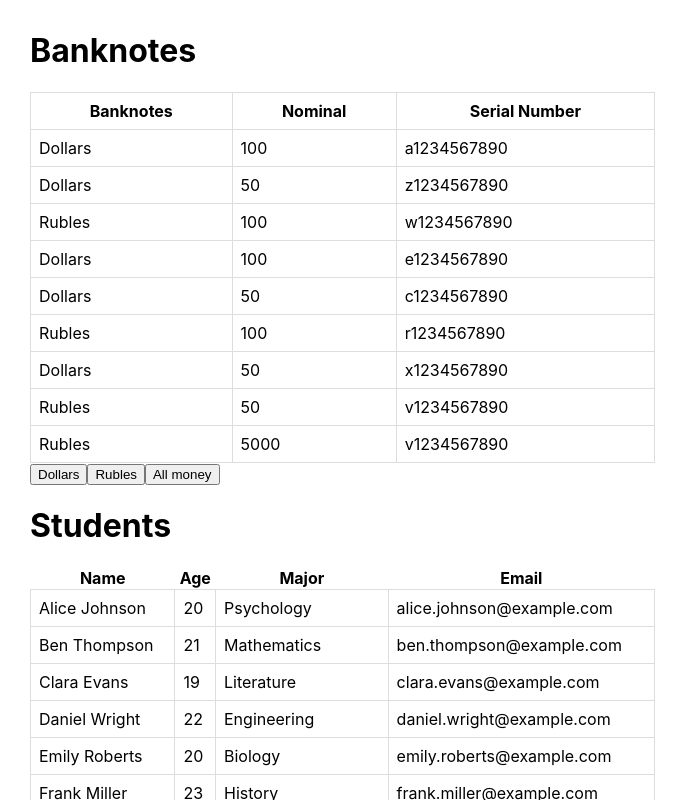
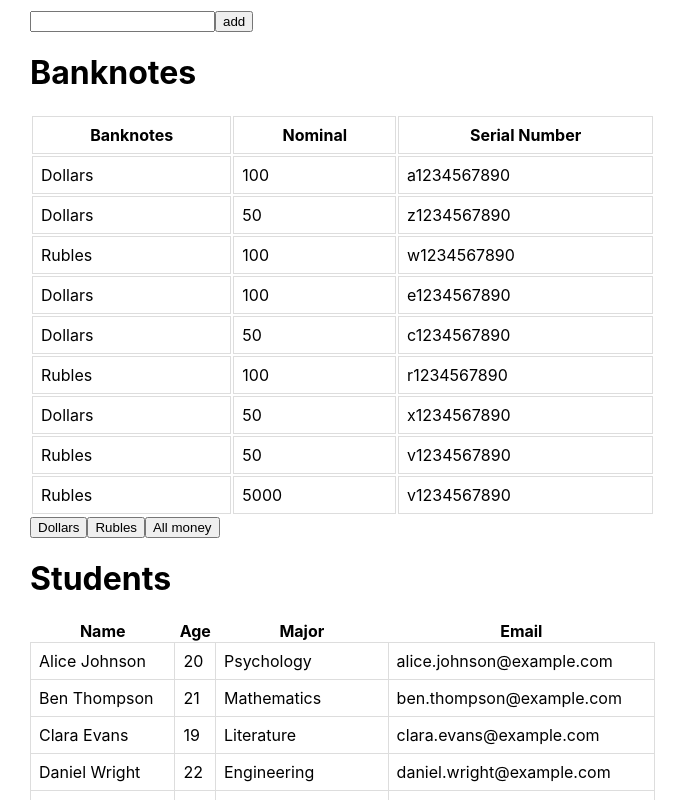
Before and after one commit to regggulus/Microtask_project, a React (Create React App) app: page / in a window 1280 px wide. Shown: the top 800 px of the page, without its empty margins (0-688 px from the left). Built offline with nearby package versions, Linux system fonts and the light colour scheme.

Commit message:
new components InputMessage.tsx

```diff
--- a/src/App.tsx
+++ b/src/App.tsx
@@ -3,10 +3,12 @@ import './App.css';
 import {Students} from "./Sprint_1/students/Students";
 import {TopCars} from "./Sprint_1/topCars/TopCars";
 import {Banknotes} from "./Sprint_1/banknots/Banknotes";
+import {InputMessage} from "./Sprint_1/inputMessage/InputMessage";
 
 function App() {
     return (
         <div className="App">
+            <InputMessage/>
             <Banknotes/>
             <Students/>
             <TopCars/>
--- a/src/Sprint_1/banknots/BanknotesDate.tsx
+++ b/src/Sprint_1/banknots/BanknotesDate.tsx
@@ -1,4 +1,4 @@
-import {Button} from "../button/Button";
+import {UniversalButton} from "../button/UniversalButton";
 import {FilterValueType} from "./Banknotes";
 
 export type MoneyType = {
@@ -15,7 +15,7 @@ export function BanknotesDate({money, changeFilter}: BanknotesDateType) {
     return (
         <div>
             <h1>Banknotes</h1>
-            <table style={{ width: '50%', borderCollapse: 'collapse' }}>
+            <table style={{ width: '50%'}}>
                 <thead>
                 <tr>
                     <th style={{ border: '1px solid #ddd', padding: '8px' }}>Banknotes</th>
@@ -34,9 +34,9 @@ export function BanknotesDate({money, changeFilter}: BanknotesDateType) {
                 </tbody>
 
             </table>
-            <Button name={'Dollars'} callback={()=> {changeFilter('Dollars')}}/>
-            <Button name={'Rubles'} callback={() => {changeFilter('Rubles')}}/>
-            <Button name={'All money'} callback={() => {changeFilter('All Money')}}/>
+            <UniversalButton name={'Dollars'} callback={()=> {changeFilter('Dollars')}}/>
+            <UniversalButton name={'Rubles'} callback={() => {changeFilter('Rubles')}}/>
+            <UniversalButton name={'All money'} callback={() => {changeFilter('All Money')}}/>
         </div>
     )
 }
--- a/src/Sprint_1/button/Button.tsx
+++ b/src/Sprint_1/button/UniversalButton.tsx
@@ -2,7 +2,7 @@ export type ButtonType = {
     name: string
     callback: ()=>void
 }
-export function Button({name, callback}:ButtonType ) {
+export function UniversalButton({name, callback}:ButtonType ) {
     return (
         <button onClick={callback} type="submit">{name}</button>
     )
--- /dev/null
+++ b/src/Sprint_1/inputMessage/InputMessage.tsx
@@ -0,0 +1,12 @@
+import React, {useState} from 'react'
+import {UniversalButton} from "../button/UniversalButton";
+
+export function InputMessage() {
+    const [title, setTitle]=useState('')
+    return (
+        <div>
+            <input type="text"/>
+            <UniversalButton name={'add'} callback={()=>{}}/>
+        </div>
+    )
+}
--- a/src/Sprint_1/students/Students.tsx
+++ b/src/Sprint_1/students/Students.tsx
@@ -43,7 +43,7 @@ export function Students() {
         {
             id: 6,
             name: "Frank Miller",
-            age: 23,
+            age: 29,
             major: "History",
             email: "frank.miller@example.com"
         },
@@ -57,26 +57,26 @@ export function Students() {
         {
             id: 8,
             name: "Harry Walker",
-            age: 22,
+            age: 23,
             major: "Computer Science",
             email: "harry.walker@example.com"
         },
         {
-            id: 8,
+            id: 9,
             name: "Isla Green",
             age: 19,
             major: "Physics",
             email: "isla.green@example.com"
         },
         {
-            id: 9,
+            id: 10,
             name: "Jack Harris",
             age: 20,
             major: "Business",
             email: "jack.harris@example.com"
         }
     ])
-    let changeFilter = (age: null | number) => {
+    let changeFilter = (age:number | null) => {
         setFilter(age)
     }
     let filteredStudents = students
--- a/src/Sprint_1/students/StudentsDate.tsx
+++ b/src/Sprint_1/students/StudentsDate.tsx
@@ -1,5 +1,4 @@
-import {Button} from "../button/Button";
-import {} from "./Students";
+import {UniversalButton} from "../button/UniversalButton";
 
 export type StudentType = {
     id: number
@@ -10,7 +9,7 @@ export type StudentType = {
 }
 export type StudentsDateType = {
     student: Array<StudentType>
-    changeFilter: (age: null | number)=>void
+    changeFilter: (age:number | null)=>void
 }
 export function StudentsDate(props: StudentsDateType) {
     return (
@@ -36,9 +35,9 @@ export function StudentsDate(props: StudentsDateType) {
                         ))}
                         </tbody>
                     </table>
-            <Button callback={()=>props.changeFilter(19)} name={'under 20'}/>
-            <Button callback={()=>props.changeFilter(20)} name={'over 20'}/>
-            <Button callback={()=>props.changeFilter(21)} name={'exactly 20'}/>
+            <UniversalButton callback={()=>props.changeFilter(19)} name={'under 20'}/>
+            <UniversalButton callback={()=>props.changeFilter(20)} name={'over 20'}/>
+            <UniversalButton callback={()=>props.changeFilter(21)} name={'exactly 20'}/>
         </div>
     )
 }
```
